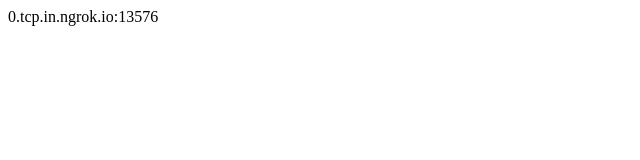
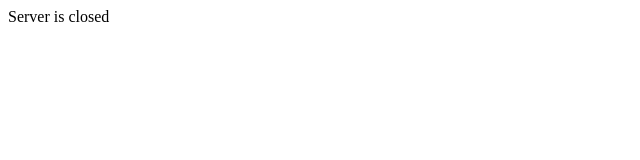
Before and after one commit to airstrip-one/airstrip-one.github.io, a plain HTML site: page index.html in a window 1280 px wide. Shown: the full height of the page, 0-640 px from the left. Drawn offline with Linux system fonts and the light colour scheme.

Commit message:
Updated server status

```diff
--- a/index.html
+++ b/index.html
@@ -3,6 +3,6 @@
 <title>Testrun</title>
 </head>
 <body>
-<p>0.tcp.in.ngrok.io:13576</p>
+<p>Server is closed</p>
 </body>
 </html>
```
